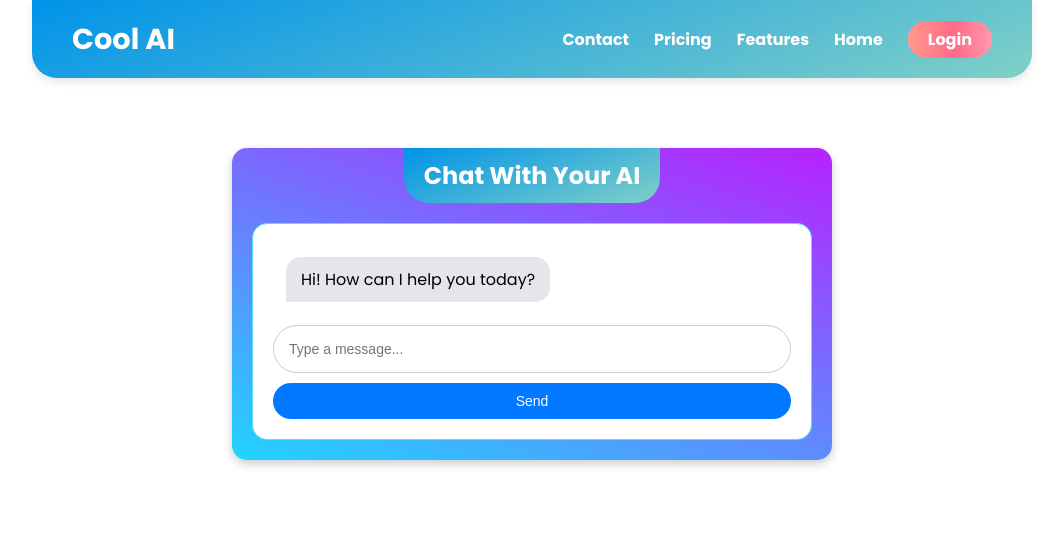
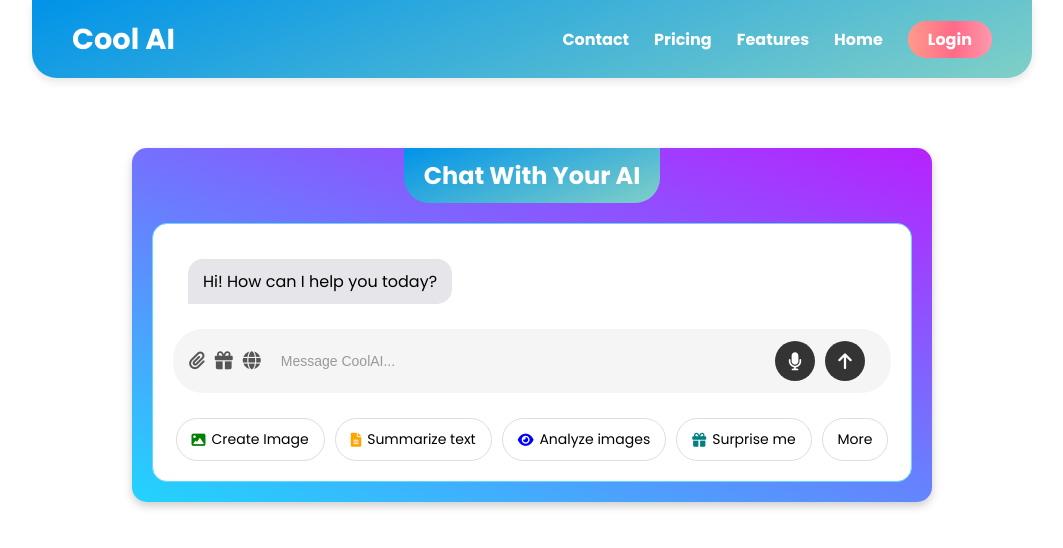
Before and after one commit to SakaFahreza/WebChatbot, a plain HTML site: page frontend/index.html in a window 1280 px wide. Both pictures are taken after a click on the button "Start Chat Now". Shown: the whole page, without its empty margins (108-1171 px from the left). Drawn offline with Linux system fonts and the light colour scheme.

Commit message:
feat(chat): Update UI chat
Menambahkan ikon, perbaikan UX, dan layout.

Catatan: Backend chat tidak berfungsi, perlu dicek.

```diff
--- a/frontend/index.html
+++ b/frontend/index.html
@@ -3,7 +3,7 @@
 <head>
     <meta charset="UTF-8">
     <meta name="viewport" content="width=device-width, initial-scale=1.0">
-    <title>AI Landing Page</title>
+    <title>Chatbot</title>
     <link rel="stylesheet" href="style.css">
     <link rel="stylesheet" href="https://cdnjs.cloudflare.com/ajax/libs/font-awesome/6.0.0/css/all.min.css">
     <style>
@@ -40,10 +40,30 @@
                     <div class="messages">
                         <p>Hi! How can I help you today?</p>
                     </div>
-                    <input class="input" type="text" id="userInput" placeholder="Type a message...">
-                    <button class="button"id="sendButton">Send
-                        <!-- <i class="fas fa-paper-plane"></i> Ikon kirim -->
-                    </button>
+                    <div class="input-container">
+                        <button class="icon-button"><i class="fas fa-paperclip"></i></button>
+                        <button class="icon-button"><i class="fas fa-gift"></i></button>
+                        <button class="icon-button"><i class="fas fa-globe"></i></button>
+                        <input class="input" type="text" id="userInput" placeholder="Message CoolAI...">
+                        <button class="button"><i class="fas fa-microphone"></i></button>
+                        <button class="button"id="sendButton"><i class="fas fa-arrow-up"></i></button>
+                    </div>
+                    <!-- Quic Action button -->
+                    <div class="quick-actions">
+                        <button class="quick-action-button">
+                            <i class="fas fa-image" style="color: green"></i> Create Image
+                        </button>
+                        <button class="quick-action-button">
+                            <i class="fas fa-file-alt" style="color: orange;"></i> Summarize text
+                        </button>
+                        <button class="quick-action-button">
+                            <i class="fas fa-eye" style="color: blue;"></i> Analyze images
+                        </button>
+                        <button class="quick-action-button">
+                            <i class="fas fa-gift" style="color: teal;"></i> Surprise me
+                        </button>
+                        <button class="quick-action-button">More</button>
+                    </div>
                 </div>
             </div>
         </section>
--- a/frontend/style.css
+++ b/frontend/style.css
@@ -95,7 +95,8 @@ body {
     background-image: linear-gradient(19deg, #21D4FD 0%, #B721FF 100%);
     border-radius: 15px;
     padding: 20px;
-    width: 600px;
+    width: 100%;
+    max-width: 800px;
     margin: 50px auto;
     box-shadow: 0px 4px 10px rgba(0, 0, 0, 0.2);
 }
@@ -111,6 +112,8 @@ body {
     margin-top: -19.8px;    /* Mengangkat header agar keluar sedikit */
 }
 .chat-box {
+    width: 100%;
+    max-width: 800px;
     display: flex;
     flex-direction: column;
     gap: 10px;
@@ -122,14 +125,26 @@ body {
     border-radius: 15px;
     border: 1px solid #61dafb;
 }
+/* Input Container */
+.input-container {
+    display: flex;
+    align-items: center;
+    background: #f5f5f5;
+    border-radius: 30px;
+    padding: 12px 16px;
+    width: 100%;
+    max-width: 800px;
+    position: relative;
+}
 
 .messages {
+    white-space: pre-line;
     display: flex;
     flex-direction: column;
     gap: 12px;
     max-height: 400px;
     overflow-y: auto;
-    padding: 13px;
+    padding: 15px;
 }
 .messages p{
     align-self: flex-start;
@@ -140,6 +155,7 @@ body {
     word-wrap: break-word;
 }
 .user-message {
+    white-space: pre-line;
     align-self: flex-end;
     background-color: #0078ff;
     padding: 10px 15px;
@@ -188,25 +204,70 @@ body {
     animation: fadeIn 1.5s ease-in-out;
 }
 
-.chat-box .input {
-    width: 100%;
-    padding: 15px;
-    border-radius: 25px;
-    border: 1px solid #ccc;
+.input {
+    flex-grow: 1;
+    border: none;
     outline: none;
+    font-size: 16px;
+    background: transparent;
+    padding: 10px;
+    color: #333;
+}
+/* Placeholder Styling */
+.input::placeholder {
+    color: #999;
     font-size: 14px;
 }
+/* Icon Buttons (Attachment, Gift, Globe) */
+.icon-button {
+    background: none;
+    border: none;
+    cursor: pointer;
+    margin-right: 10px;
+    font-size: 18px;
+    color: #555;
+}
 .chat-box .button {
-    background-color: #0078ff;
+    background: rgb(52, 52, 52);
+    border: none;
+    border-radius: 50%;
+    width: 40px;
+    height: 40px;
+    display: flex;
+    align-items: center;
+    margin-right: 10px;
+    justify-content: center;
+    cursor: pointer;
+}
+.button i {
     color: white;
+    font-size: 18px;
+}
+.button:hover{
+    background-color: skyblue;
+}
+/* Quick Action Buttons */
+.quick-actions {
+    display: flex;
+    gap: 10px;
+    margin-top: 15px;
+    flex-wrap: wrap;
+    justify-content: center;
+}
+.quick-action-button {
+    display: flex;
+    gap: 6px;
+    align-items: center;
+    border-radius: 30px;
+    padding: 10px 15px;
     font-size: 14px;
-    border: none;
-    padding: 10px;
-    border-radius: 25px;
+    font-family: 'Poppins';
+    border: 1px solid #ddd;
+    background: white;
     cursor: pointer;
-
+    transition: all 0.3s;
 }
 
-.button:hover{
-    background-color: #f2ff00;
+.quick-action-button:hover {
+    background: #f0f0f0;
 }
```
